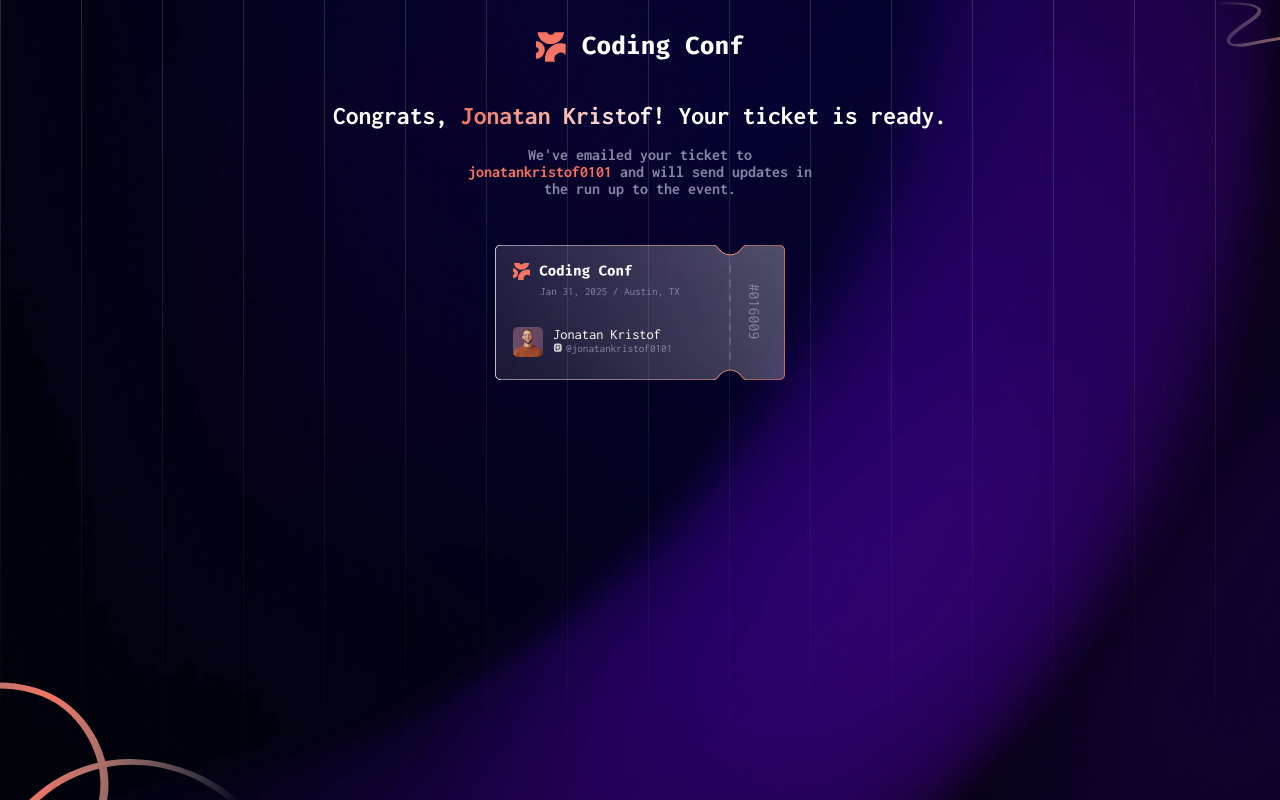
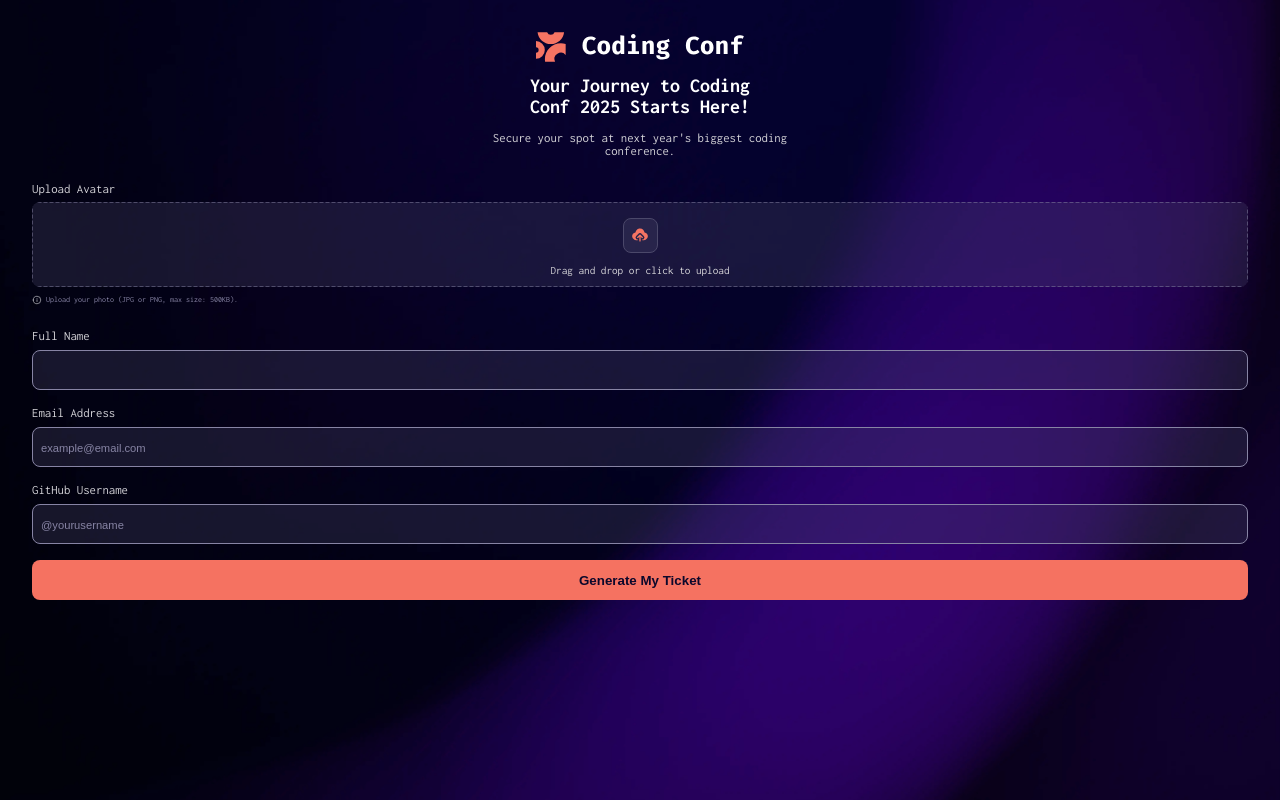
Before and after one commit to KonieK981/conference-ticket-generator-main, a React (Vite) app: page / in a window 1280 px wide. Built offline with nearby package versions, Linux system fonts and the light colour scheme.

Commit message:
feat: update initial submission state and adjust styles for improved layout

```diff
--- a/src/App.jsx
+++ b/src/App.jsx
@@ -4,7 +4,7 @@ import FormView from "./components/FormView/FormView";
 import TicketView from "./components/TicketView/TicketView";
 
 function App() {
-  const [isSubmited, setIsSubmited] = useState(true);
+  const [isSubmited, setIsSubmited] = useState(false);
 
   return (
     <>
--- a/src/components/BackgroundLayout/styles.module.css
+++ b/src/components/BackgroundLayout/styles.module.css
@@ -6,13 +6,13 @@
   background-position: bottom;
   background-size: cover;
   background-repeat: no-repeat;
-  z-index: -1;
 
   & > img,
   picture > img {
     position: absolute;
     pointer-events: none;
     user-select: none;
+    z-index: -1;
   }
 }
 
@@ -34,7 +34,7 @@
 }
 
 .topRight {
-  top: 0;
+  top: 20px;
   right: 0;
   width: 100px;
 }
--- a/src/index.css
+++ b/src/index.css
@@ -72,7 +72,7 @@ body {
 }
 
 .subtitle {
-  color: var(--neutral-500);
+  color: var(--neutral-300);
   font-size: 0.8rem;
   font-weight: 400;
   text-align: center;
```
